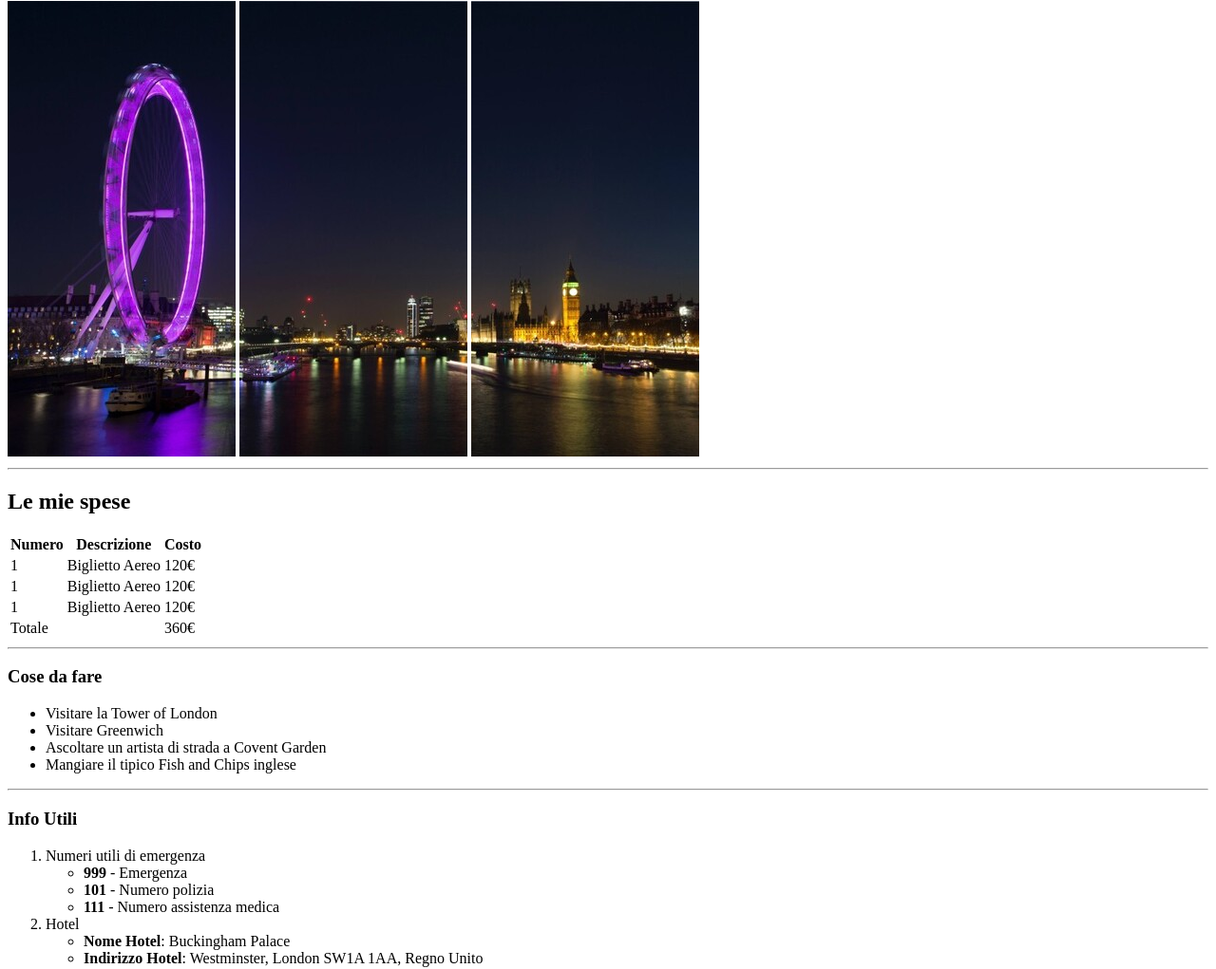
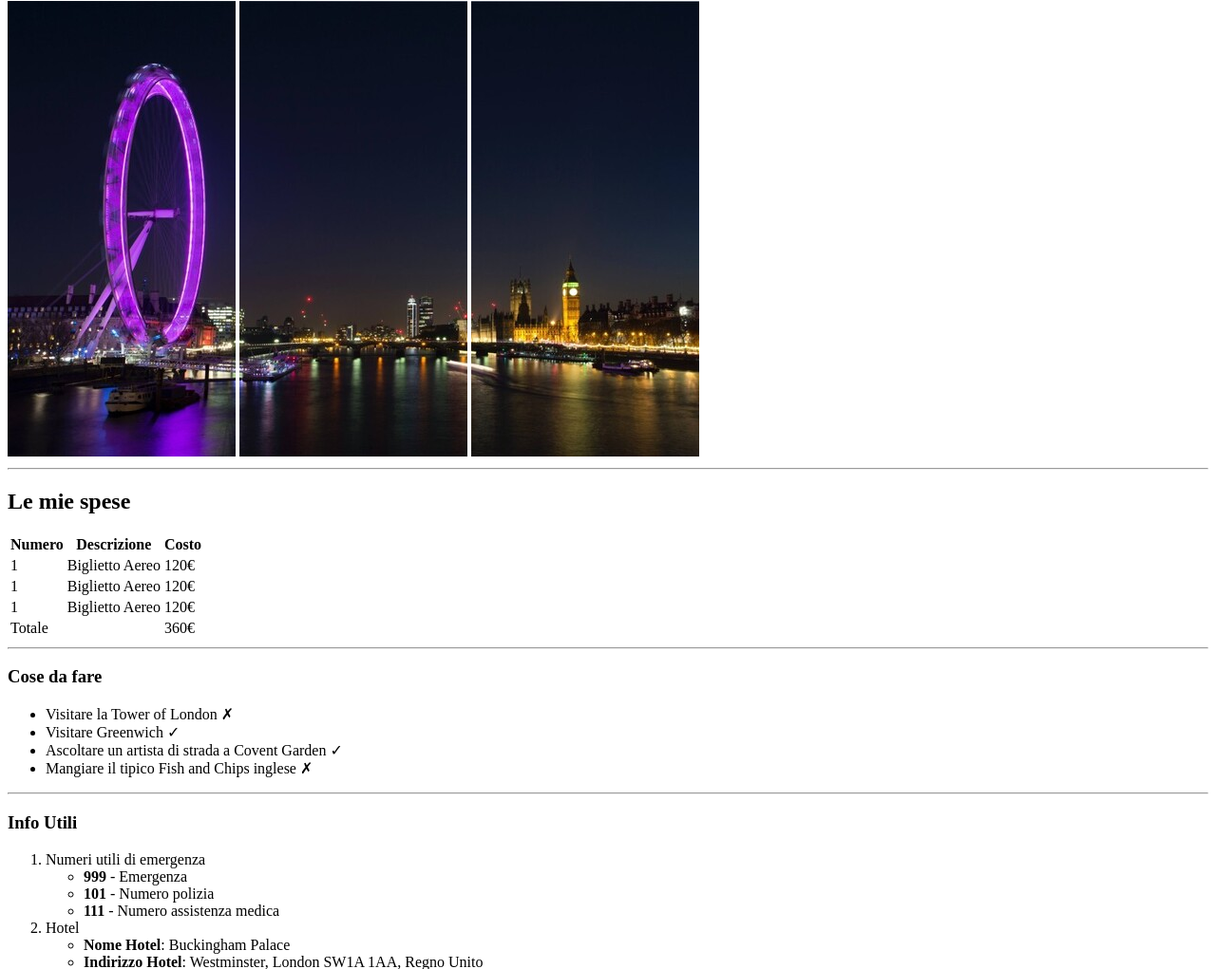
Before and after one commit to giacomobranchi/html-london-trip, a plain HTML site: page index.html in a window 1280 px wide. Shown: the part 79-1100 px from the top of the page at 95% size. Drawn offline with Linux system fonts and the light colour scheme.

Commit message:
Add cross and ticks to To_Do

```diff
--- a/index.html
+++ b/index.html
@@ -53,10 +53,10 @@
         <hr>
         <h3>Cose da fare</h3>
         <ul id="To_Do">
-            <li>Visitare la Tower of London</li>
-            <li>Visitare Greenwich</li>
-            <li>Ascoltare un artista di strada a Covent Garden</li>
-            <li>Mangiare il tipico Fish and Chips inglese</li>
+            <li>Visitare la Tower of London &#x2717</li>
+            <li>Visitare Greenwich &#x2713</li>
+            <li>Ascoltare un artista di strada a Covent Garden &#x2713</li>
+            <li>Mangiare il tipico Fish and Chips inglese &#x2717</li>
         </ul>
         <!-- /To_Do -->
         <hr>
```
